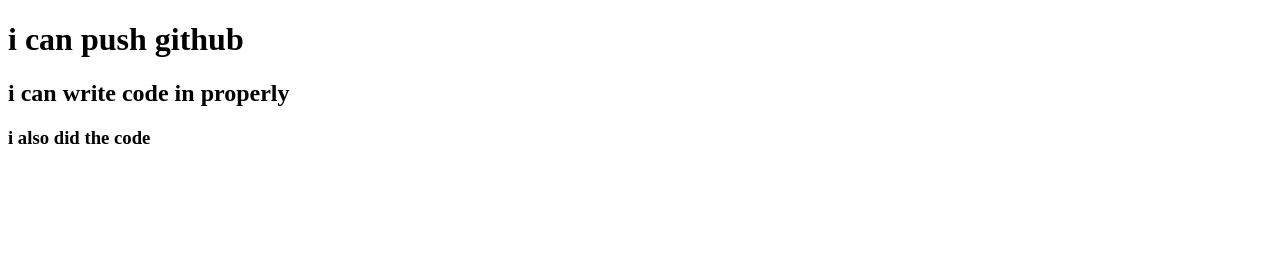
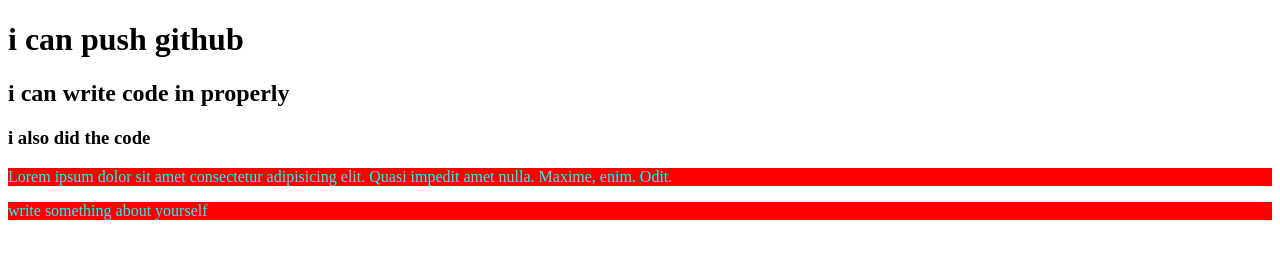
Before and after one commit to Asrafpavel/my-second-repo, a plain HTML site: page index.html in a window 1280 px wide. Drawn offline with Linux system fonts and the light colour scheme.

Commit message:
styles added

```diff
--- a/index.html
+++ b/index.html
@@ -5,10 +5,13 @@
     <meta http-equiv="X-UA-Compatible" content="IE=edge">
     <meta name="viewport" content="width=device-width, initial-scale=1.0">
     <title>My second github repo</title>
+    <link rel="stylesheet" href="style.css">
 </head>
 <body>
     <h1>i can push github</h1>
     <h2> i can write code in properly</h2>
     <h3>i also did the code</h3>
+    <p>Lorem ipsum dolor sit amet consectetur adipisicing elit. Quasi impedit amet nulla. Maxime, enim. Odit.</p>
+    <p>write something about yourself</p>
 </body>
 </html>
--- /dev/null
+++ b/style.css
@@ -0,0 +1,4 @@
+p{
+    color: aqua;
+    background-color: red;
+}
```
